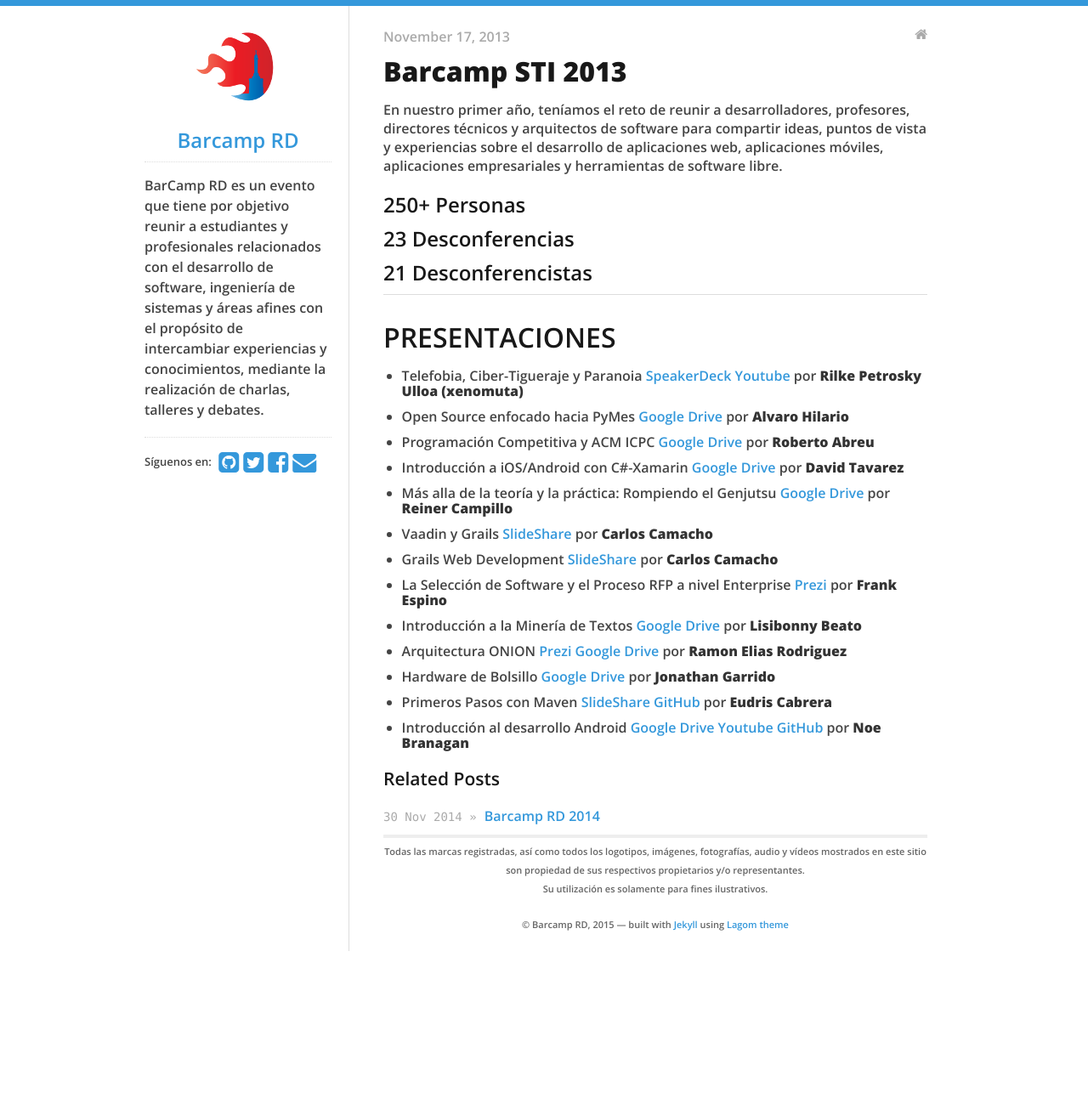
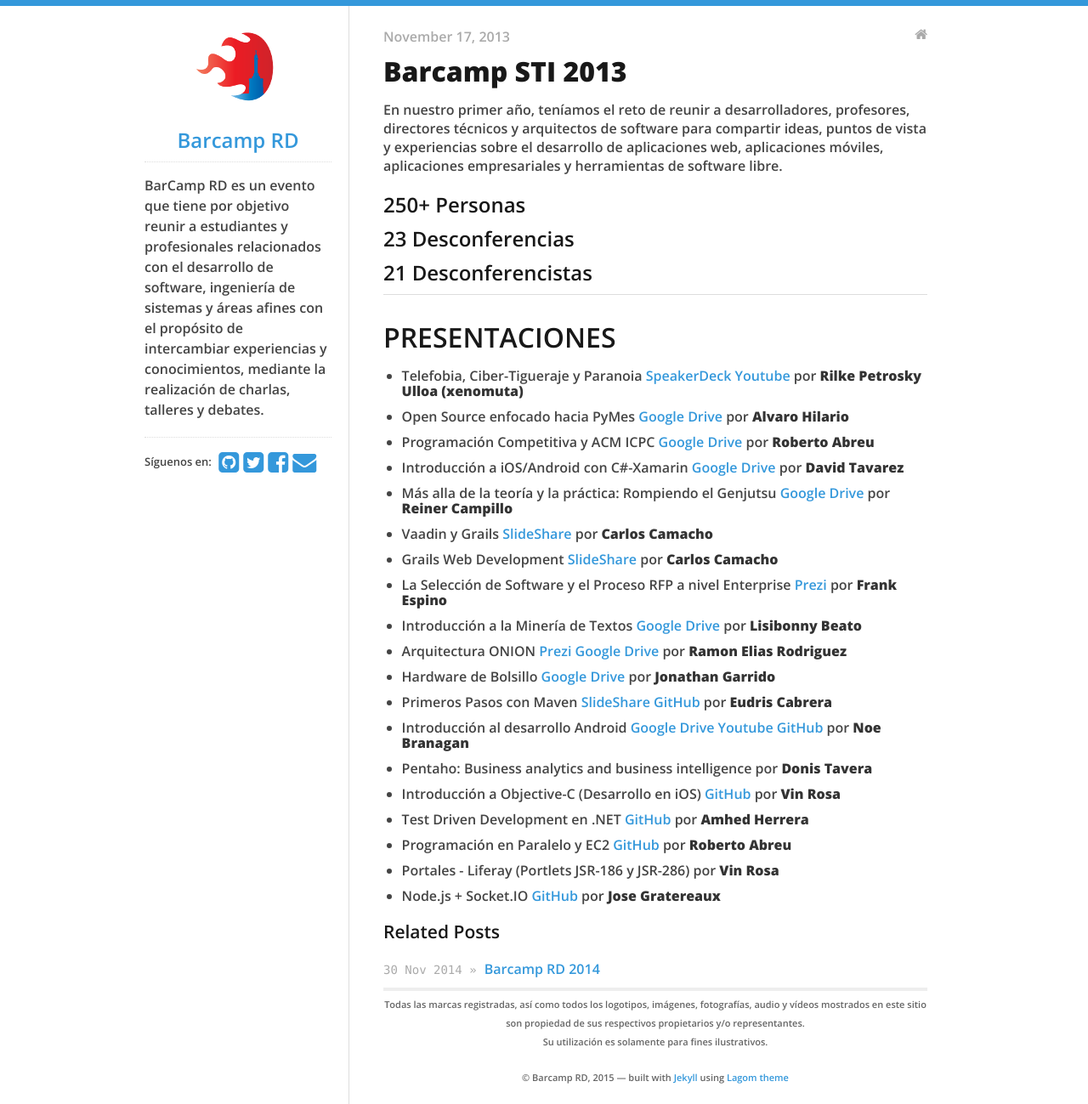
Before and after one commit to BarcampRD/BarcampRD.github.io, a Jekyll site: the page built from _posts/2013-11-17-barcampsti2013-highlights.md, in a window 1280 px wide. Shown: the whole page at 85% size. Built offline with Jekyll 4.4.1, drawn with Linux system fonts in a browser that asks for light colours; nearby versions of some CDN libraries; before the commit the page ends 1119 px from its top, so only the background shows below that.

Commit message:
actualizacion informacion 2013

```diff
--- a/_posts/2013-11-17-barcampsti2013-highlights.md
+++ b/_posts/2013-11-17-barcampsti2013-highlights.md
@@ -30,3 +30,9 @@ En nuestro primer año, teníamos  el reto de reunir a desarrolladores, profesor
 * Hardware de Bolsillo [Google Drive](http://goo.gl/jAv60G) por **Jonathan Garrido**
 * Primeros Pasos con Maven [SlideShare](http://www.slideshare.net/eudris/primeros-pasos-con-maven) [GitHub](https://github.com/BarcampRD/BarCampSTI2013-Maven) por **Eudris Cabrera**
 * Introducción al desarrollo Android [Google Drive](http://goo.gl/2e2W6I) [Youtube](https://www.youtube.com/watch?v=5krwNUSFuD0)  [GitHub](https://github.com/BarcampRD/BarCampSTI2013-Android) por **Noe Branagan**
+* Pentaho: Business analytics and business intelligence por **Donis Tavera**
+* Introducción a Objective-C (Desarrollo en iOS) [GitHub](https://github.com/BarcampRD/BarCampSTI2013-iOS) por **Vin Rosa**
+* Test Driven Development en .NET [GitHub](https://github.com/BarcampRD/bcsti-domino-test) por **Amhed Herrera**
+* Programación en Paralelo y EC2 [GitHub](https://github.com/BarcampRD/FloydWarshallMPI) por **Roberto Abreu**
+* Portales - Liferay (Portlets JSR-186 y JSR-286) por **Vin Rosa**
+*  Node.js + Socket.IO [GitHub](https://github.com/BarcampRD/BarcampSTI-NodeJS-Socket.IO) por **Jose Gratereaux**
--- a/index.html
+++ b/index.html
@@ -37,7 +37,7 @@ title: Presentaciones y otros recursos sobre el BarCamp RD
 <li>Cómo lograr tener 18 de brazos y al mismo tiempo ser un buen programador
  por <strong>Andres Pineda</strong></li>
 
-<li>Big Data usando Postgres por <strong>Edwin Quijada</strong><a href="slides/2015/PostgreSQL-y-BigData.pptx" target="_blank">[Descargar Aquí]</a></li>
+<li>Big Data usando Postgres por <strong>Edwin Quijada</strong> <a href="slides/2015/PostgreSQL-y-BigData.pptx" target="_blank">[Descargar Aquí]</a></li>
 
 </ul>
  <p>Puedes obtener la información completa sobre el evento en nuestro sitio web {% if site.data.theme.site_url %}
```
